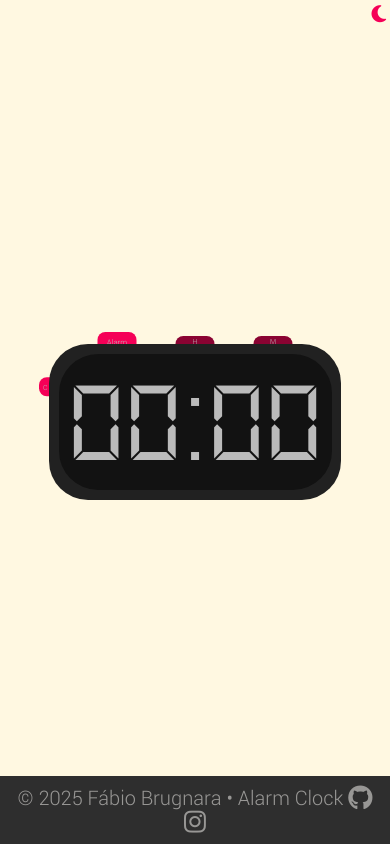
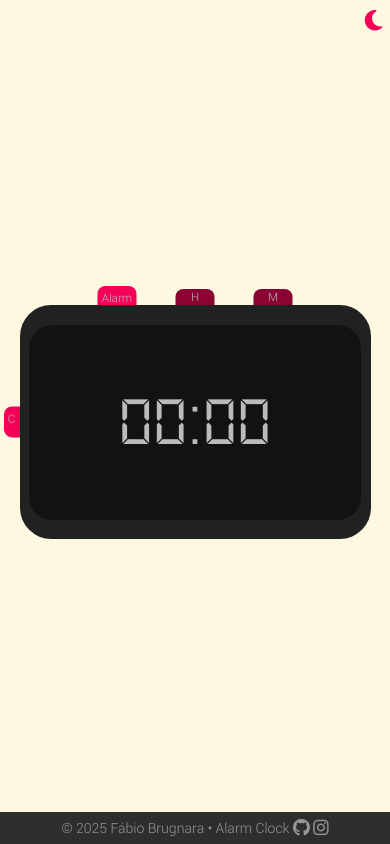
Before and after one commit to fabiobrug/alarm-clock, a plain HTML site: page index.html in a window 390 px wide. Drawn offline with Linux system fonts and the light colour scheme.

Commit message:
alarm-clock 1.0.2

```diff
--- a/assets/css/style.css
+++ b/assets/css/style.css
@@ -220,3 +220,66 @@ footer a {
 footer a:hover {
     color: #c5c5c4;
 }
+
+@media (max-width: 768px) {
+  .box {
+    height: 60vw;
+    width: 90vw;
+    border-radius: 8vw;
+  }
+
+  .screen {
+    height: 50vw;
+    width: 85vw;
+    font-size: 18vw;
+    border-radius: 6vw;
+  }
+
+  .btnAlarm,
+  .btnHour,
+  .btnMin {
+    height: 10vw;
+    width: 10vw;
+    font-size: 3vw;
+    border-radius: 2vw;
+  }
+
+  .btnAlarm {
+    top: calc(50% - 35vw);
+    left: 30%;
+  }
+
+  .btnHour {
+    top: calc(50% - 34vw);
+    left: 50%;
+  }
+
+  .btnMin {
+    top: calc(50% - 34vw);
+    left: 70%;
+  }
+
+  .btnClear {
+    position: absolute;
+    top: 50%;
+    left: calc(1vw);
+    transform: translateY(-50%);
+    height: 8vw;
+    width: 8vw;
+    font-size: 3vw;
+    padding-top: 1.5vw;
+    padding-left: 1vw;
+    border-radius: 2vw;
+  }
+
+  #change {
+    font-size: 6vw;
+    top: 2vw;
+    right: 2vw;
+  }
+
+  footer {
+    font-size: 14px;
+    padding: 8px;
+  }
+}
```
